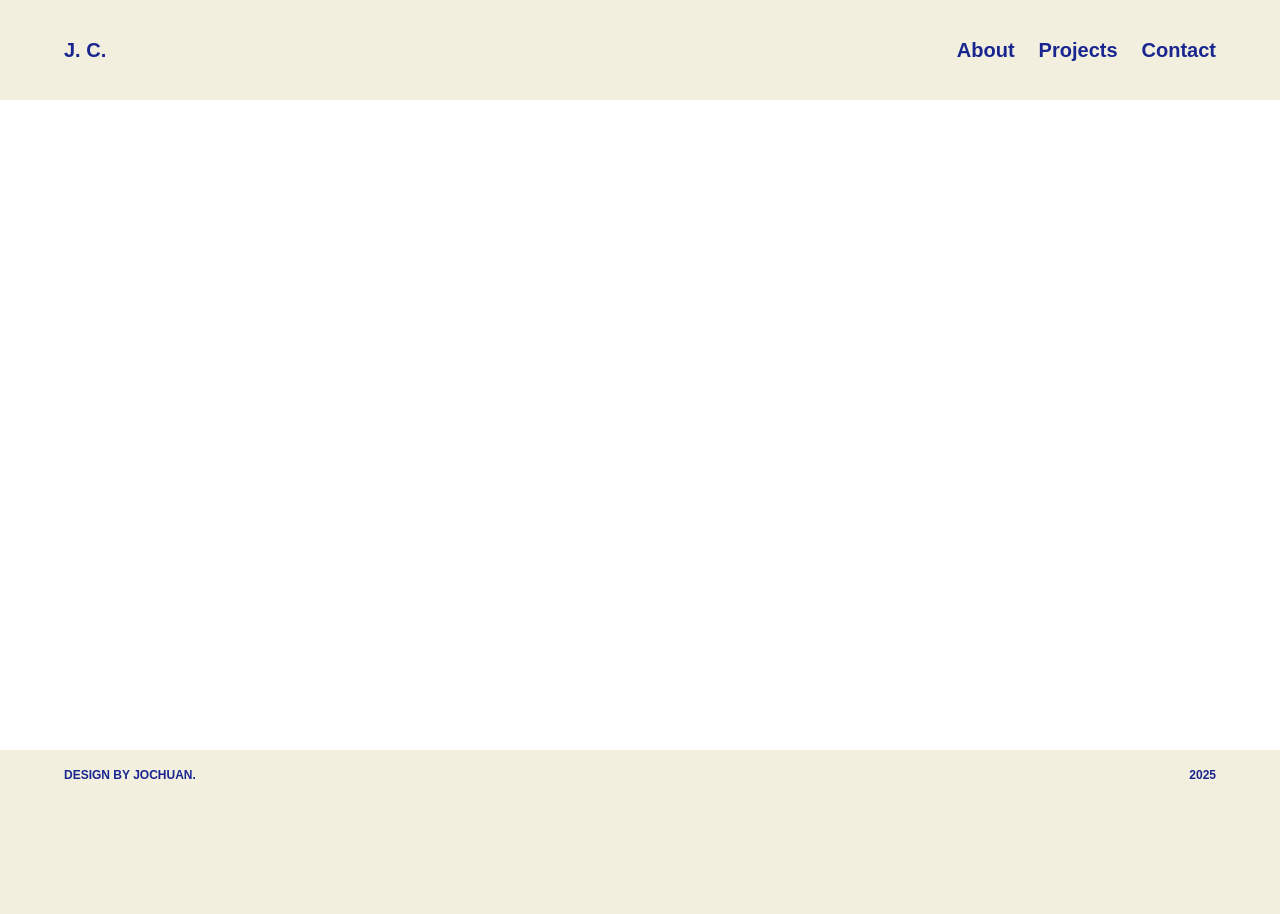
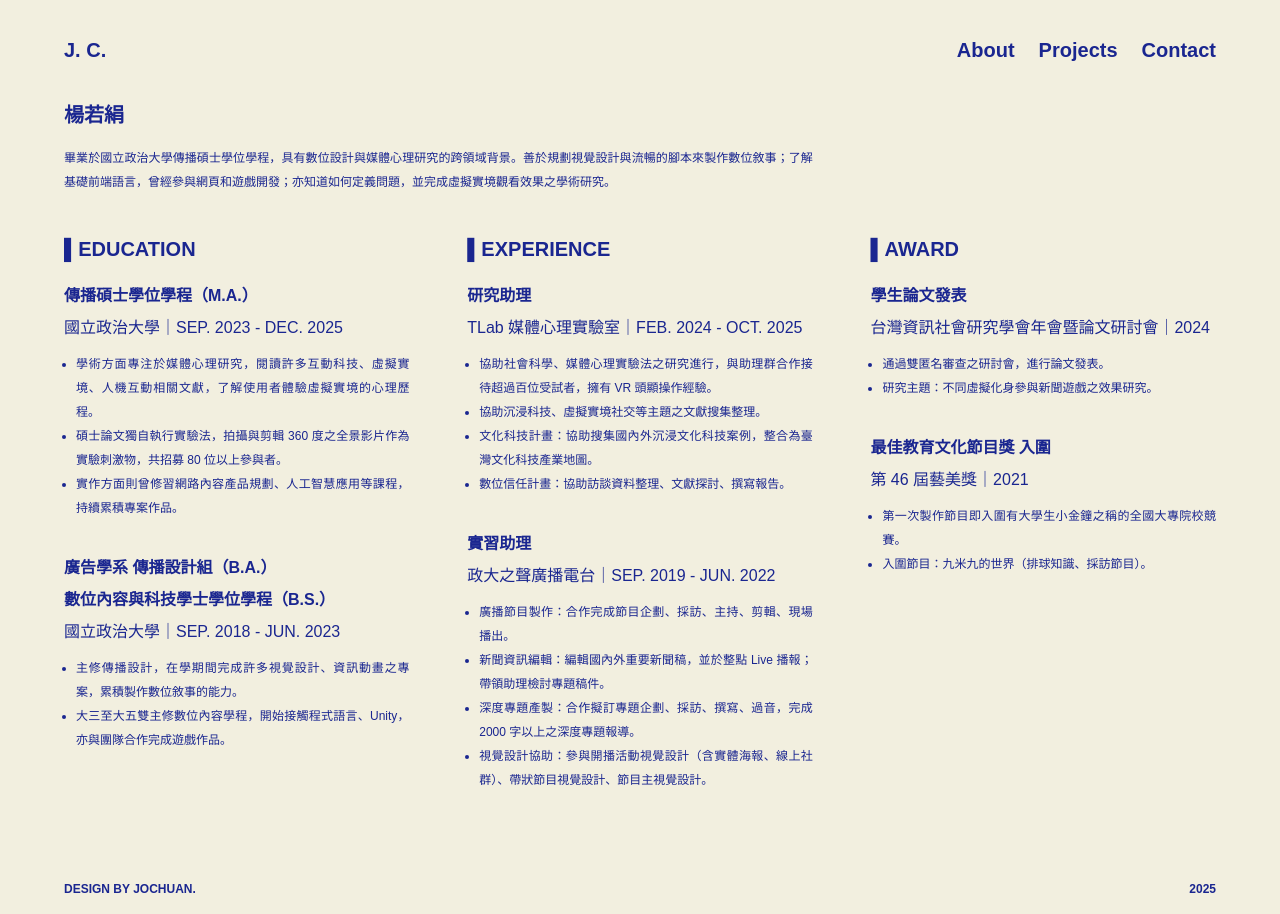
Before and after one commit to jochuany/jo-chuan-portfolio, a Next.js app: page /about in a window 1280 px wide. Before the commit the page ends 800 px from the top, so only its background shows below. Built offline with nearby package versions, Linux system fonts and the light colour scheme.

Commit message:
create about content
20251217

```diff
--- a/src/app/about/page.js
+++ b/src/app/about/page.js
@@ -3,10 +3,135 @@ import Image from "next/image";
 export default function About() {
   return (
     <>
-      <div className="flex w-screen h-[calc(100vh-150px)] justify-center items-center">
+      <div className="flex w-screen h-auto justify-center items-start text-[#1a2690] bg-[#f2efdf]">
 
-        <div className="flex w-[90%] justify-between">
+        <div className="flex flex-col w-[90%] justify-between">
 
+          <div className="w-full mb-10 md:w-[65%]">
+            {/* name intro */}
+            <div className="font-bold text-[20px] mb-4">
+              楊若絹
+            </div>
+
+            <div className="w-full font-medium text-[12px] leading-6 text-justify">
+              畢業於國立政治大學傳播碩士學位學程，具有數位設計與媒體心理研究的跨領域背景。善於規劃視覺設計與流暢的腳本來製作數位敘事；了解基礎前端語言，曾經參與網頁和遊戲開發；亦知道如何定義問題，並完成虛擬實境觀看效果之學術研究。
+            </div>
+          </div>
+
+          <div className="flex flex-col md:flex-row md:justify-between">
+
+            {/* edu */}
+            <div className="mb-10 w-full md:w-[30%]">
+              <div className="font-bold text-[20px] mb-4">
+                ▌EDUCATION
+              </div>
+
+              <div className="mb-8">
+                <div className="w-full font-bold text-[16px] leading-8 text-justify">
+                  傳播碩士學位學程（M.A.）
+                </div>
+                <div className="w-full font-normal text-[16px] leading-8 text-justify">
+                  國立政治大學｜SEP. 2023 - DEC. 2025
+                </div>
+                <ul className="w-full font-normal text-[12px] leading-6 text-justify list-disc pl-3 mt-2">
+                  <li>學術方面專注於媒體心理研究，閱讀許多互動科技、虛擬實境、人機互動相關文獻，了解使用者體驗虛擬實境的心理歷程。</li>
+                  <li>碩士論文獨自執行實驗法，拍攝與剪輯 360 度之全景影片作為實驗刺激物，共招募 80 位以上參與者。</li>
+                  <li>實作方面則曾修習網路內容產品規劃、人工智慧應用等課程，持續累積專案作品。</li>
+                </ul>
+              </div>
+
+              <div className="mb-8">
+                <div className="w-full font-bold text-[16px] leading-8 text-justify">
+                  廣告學系 傳播設計組（B.A.）<br />
+                  數位內容與科技學士學位學程（B.S.）
+                </div>
+                <div className="w-full font-normal text-[16px] leading-8 text-justify">
+                  國立政治大學｜SEP. 2018 - JUN. 2023
+                </div>
+                <ul className="w-full font-normal text-[12px] leading-6 text-justify list-disc pl-3 mt-2">
+                  <li>主修傳播設計，在學期間完成許多視覺設計、資訊動畫之專案，累積製作數位敘事的能力。</li>
+                  <li>大三至大五雙主修數位內容學程，開始接觸程式語言、Unity，亦與團隊合作完成遊戲作品。</li>
+                </ul>
+              </div>
+
+            </div>
+
+
+
+            {/* exp */}
+            <div className="mb-10 w-full md:w-[30%]">
+              <div className="font-bold text-[20px] mb-4">
+                ▌EXPERIENCE
+              </div>
+
+              <div className="mb-8">
+                <div className="w-full font-bold text-[16px] leading-8 text-justify">
+                  研究助理
+                </div>
+                <div className="w-full font-normal text-[16px] leading-8 text-justify">
+                  TLab 媒體心理實驗室｜FEB. 2024 - OCT. 2025
+                </div>
+                <ul className="w-full font-normal text-[12px] leading-6 text-justify list-disc pl-3 mt-2">
+                  <li>協助社會科學、媒體心理實驗法之研究進行，與助理群合作接待超過百位受試者，擁有 VR 頭顯操作經驗。</li>
+                  <li>協助沉浸科技、虛擬實境社交等主題之文獻搜集整理。</li>
+                  <li>文化科技計畫：協助搜集國內外沉浸文化科技案例，整合為臺灣文化科技產業地圖。</li>
+                  <li>數位信任計畫：協助訪談資料整理、文獻探討、撰寫報告。</li>
+                </ul>
+              </div>
+
+              <div className="mb-8">
+                <div className="w-full font-bold text-[16px] leading-8 text-justify">
+                  實習助理
+                </div>
+                <div className="w-full font-normal text-[16px] leading-8 text-justify">
+                  政大之聲廣播電台｜SEP. 2019 - JUN. 2022
+                </div>
+                <ul className="w-full font-normal text-[12px] leading-6 text-justify list-disc pl-3 mt-2">
+                  <li>廣播節目製作：合作完成節目企劃、採訪、主持、剪輯、現場播出。</li>
+                  <li>新聞資訊編輯：編輯國內外重要新聞稿，並於整點 Live 播報；帶領助理檢討專題稿件。</li>
+                  <li>深度專題產製：合作擬訂專題企劃、採訪、撰寫、過音，完成 2000 字以上之深度專題報導。</li>
+                  <li>視覺設計協助：參與開播活動視覺設計（含實體海報、線上社群）、帶狀節目視覺設計、節目主視覺設計。</li>
+                </ul>
+              </div>
+
+            </div>
+
+
+            {/* awd */}
+            <div className="mb-10 w-full md:w-[30%]">
+              <div className="font-bold text-[20px] mb-4">
+                ▌AWARD
+              </div>
+
+              <div className="mb-8">
+                <div className="w-full font-bold text-[16px] leading-8 text-justify">
+                  學生論文發表
+                </div>
+                <div className="w-full font-normal text-[16px] leading-8 text-justify">
+                  台灣資訊社會研究學會年會暨論文研討會｜2024
+                </div>
+                <ul className="w-full font-normal text-[12px] leading-6 text-justify list-disc pl-3 mt-2">
+                  <li>通過雙匿名審查之研討會，進行論文發表。</li>
+                  <li>研究主題：不同虛擬化身參與新聞遊戲之效果研究。</li>
+                </ul>
+              </div>
+
+              <div className="mb-8">
+                <div className="w-full font-bold text-[16px] leading-8 text-justify">
+                  最佳教育文化節目獎 入圍
+                </div>
+                <div className="w-full font-normal text-[16px] leading-8 text-justify">
+                  第 46 屆藝美獎｜2021
+                </div>
+                <ul className="w-full font-normal text-[12px] leading-6 text-justify list-disc pl-3 mt-2">
+                  <li>第一次製作節目即入圍有大學生小金鐘之稱的全國大專院校競賽。</li>
+                  <li>入圍節目：九米九的世界（排球知識、採訪節目）。</li>
+                </ul>
+              </div>
+
+            </div>
+
+          </div>
 
 
         </div>
```
Also changed, not shown: package.json (line endings or trailing spaces).
